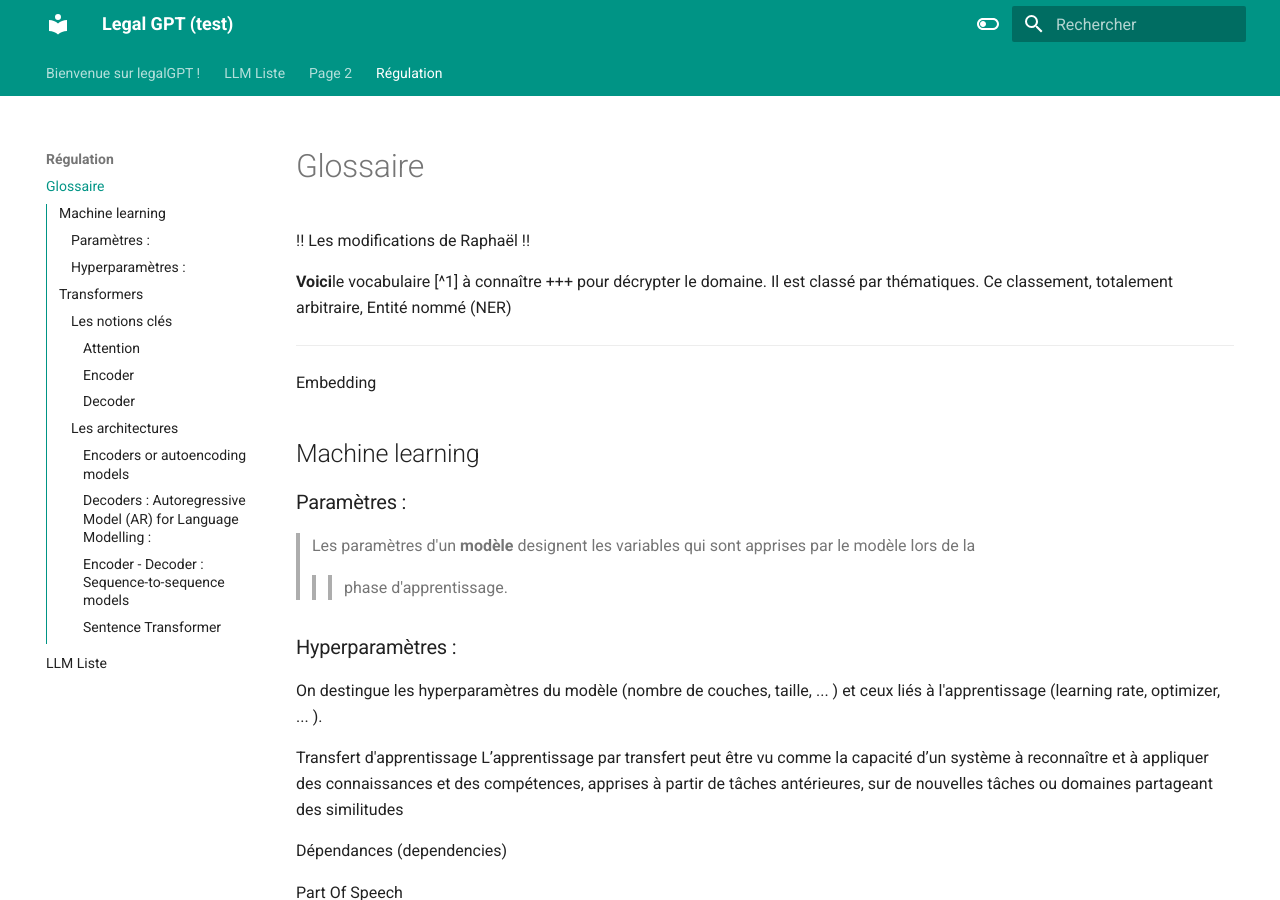
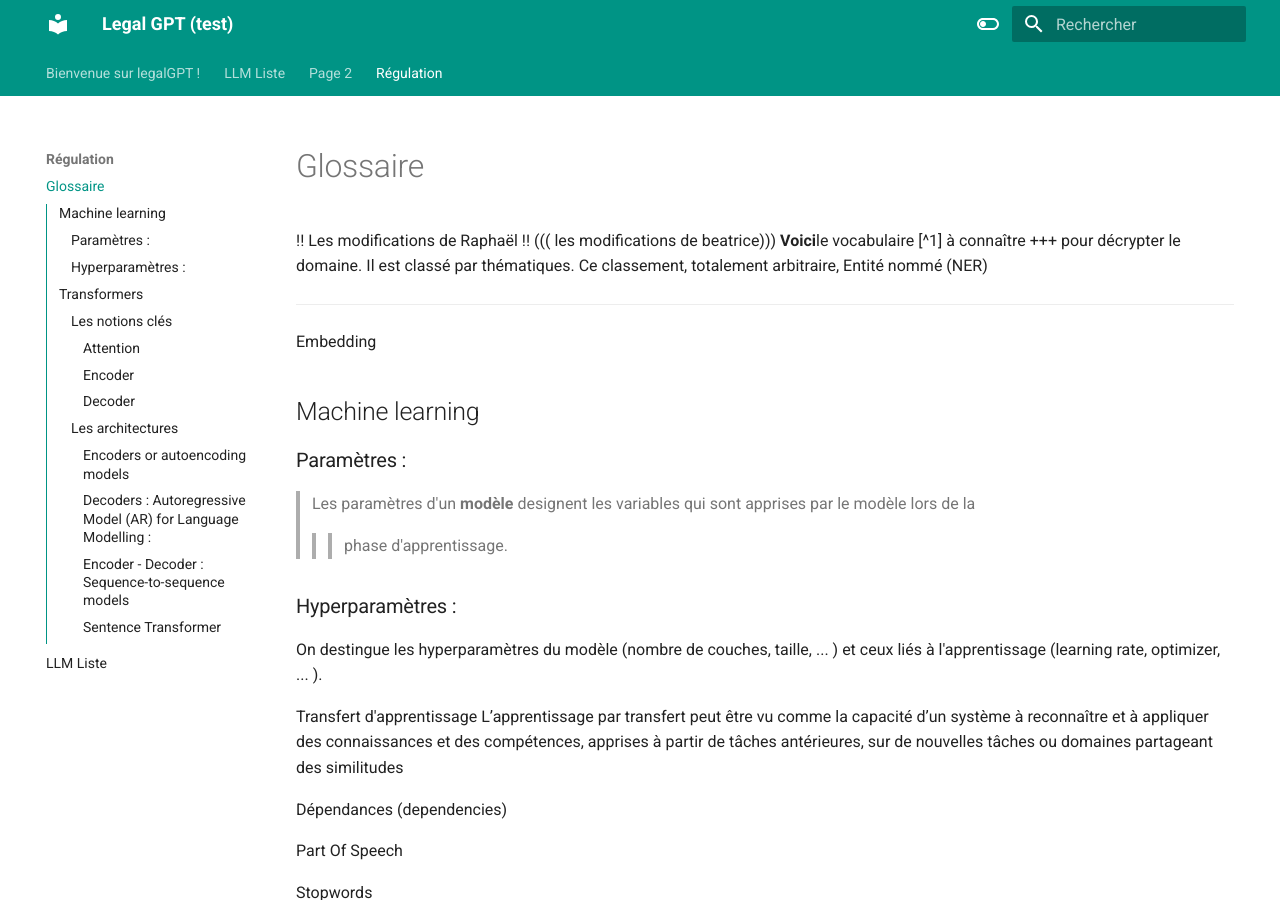
Before and after one commit to rdassignies/mkdocs-test, an MkDocs documentation site: the page built from docs/Régulation/Glossaire.md, in a window 1280 px wide and 900 px high. Built offline with MkDocs 1.6.1 and Material for MkDocs 9.7.7, drawn with Linux system fonts in a browser that asks for light colours.

Commit message:
Update Glossaire.md

```diff
--- a/docs/Régulation/Glossaire.md
+++ b/docs/Régulation/Glossaire.md
@@ -1,5 +1,5 @@
  !! Les modifications de Raphaël !!
-
+((( les modifications de beatrice)))
 **Voici**le vocabulaire [^1] à connaître +++ pour décrypter le domaine. Il est classé par thématiques. Ce classement, totalement arbitraire,
 Entité nommé (NER)
 
```
